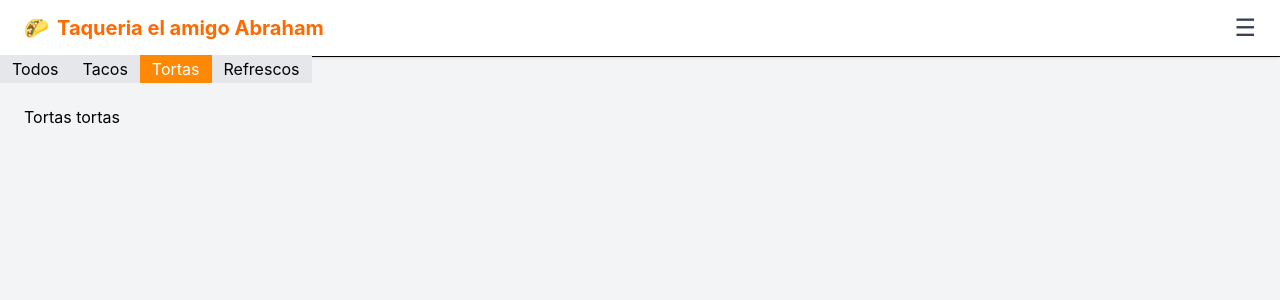
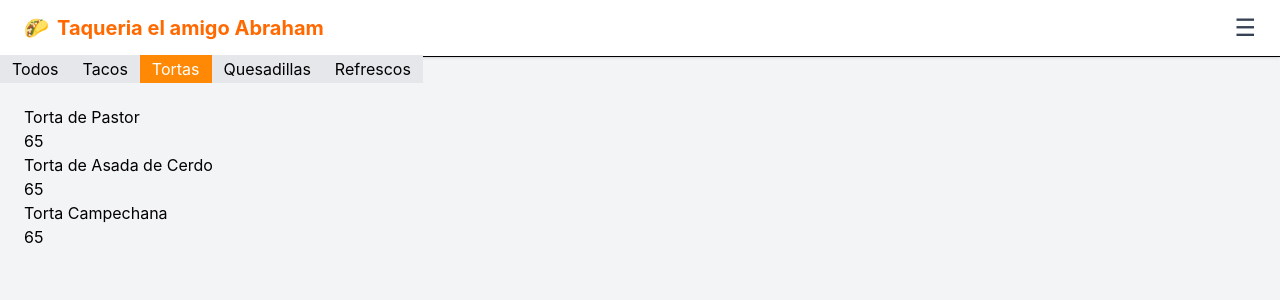
Before and after one commit to Jose-Diaz58/AdminTaco, a React (Vite) app: page /Tortas in a window 1280 px wide. Shown: the top 300 px of the page. Built offline with nearby package versions, Linux system fonts and the light colour scheme.

Commit message:
Quedo los productos

```diff
--- a/src/layouts/client/ClienteLayout.jsx
+++ b/src/layouts/client/ClienteLayout.jsx
@@ -5,6 +5,7 @@ export function ClienteLayout({ children }) {
   return (
     <div className="min-h-screen bg-gray-100">
       <Header />
+      {/* El que va home */}
       <NavLink
         to="/"
         className={({ isActive }) =>
@@ -15,6 +16,7 @@ export function ClienteLayout({ children }) {
       >
         Todos
       </NavLink>
+      {/* Tacos */}
       <NavLink
         to="/Tacos"
         className={({ isActive }) =>
@@ -25,6 +27,7 @@ export function ClienteLayout({ children }) {
       >
         Tacos
       </NavLink>
+      {/* Tortas */}
       <NavLink
         to="/Tortas"
         className={({ isActive }) =>
@@ -35,6 +38,18 @@ export function ClienteLayout({ children }) {
       >
         Tortas
       </NavLink>
+      {/* Quesadilas */}
+      <NavLink
+        to="/Quesadillas"
+        className={({ isActive }) =>
+          isActive
+            ? "bg-orange-400 text-white px-3 py-1"
+            : "bg-gray-200 text-black px-3 py-1"
+        }
+      >
+        Quesadillas
+      </NavLink>
+      {/* Refrescos */}
       <NavLink
         to="/Refrescos"
         className={({ isActive }) =>
@@ -45,8 +60,9 @@ export function ClienteLayout({ children }) {
       >
         Refrescos
       </NavLink>
+
       <main className="p-6">{children}</main>
     </div>
   );
 }
-//esta vaina es seria goku
+//PD: ESTAN TODOS LOS NAVLINKS DE NAVEGACION
--- /dev/null
+++ b/src/pages/home/Quesadillas.jsx
@@ -0,0 +1,14 @@
+import React from 'react'
+import { Productos } from '../../components/Datos/Productos'
+export function Quesadillas() {
+    const Quesadillas=Productos.filter(dato=>dato.categoria==="Quesadilla")
+    console.log(Quesadillas)
+  return (
+    <div>{Quesadillas.map((quesadillas, index) => (
+                <div key={index}>
+                  <h3>{quesadillas.nombre}</h3>
+                  <h3>{quesadillas.precio}</h3>
+                </div>
+              ))}</div>
+  )
+}
--- a/src/pages/home/Tortas.jsx
+++ b/src/pages/home/Tortas.jsx
@@ -1,10 +1,18 @@
 import React from 'react'
 import { Productos } from '../../components/Datos/Productos'
+import { Key } from 'lucide-react'
 
 export function Tortas() {
   const Tortas=Productos.filter(dato=>dato.categoria==="Torta")
   console.log(Tortas)
   return (
-    <div>Tortas tortas</div>
+    <div>
+          {Tortas.map((tortas, index) => (
+            <div key={index}>
+              <h3>{tortas.nombre}</h3>
+              <h3>{tortas.precio}</h3>
+            </div>
+          ))}
+        </div>
   )
 }
--- a/src/pages/home/index.js
+++ b/src/pages/home/index.js
@@ -2,3 +2,4 @@ export * from "./Home"
 export*from "./Tacos"
 export*from "./Tortas"
 export*from "./Refrescos"
+export*from "./Quesadillas"
--- a/src/routes/Rutas.jsx
+++ b/src/routes/Rutas.jsx
@@ -1,6 +1,6 @@
 import React from 'react';
 import {Routes,Route,Navigate} from "react-router";
-import {Home, Manager, Tacos,Tortas,Refrescos,} from "../pages";
+import {Home, Manager, Tacos,Tortas,Refrescos, Quesadillas,} from "../pages";
 import {ClienteLayout, AdminLayout} from "../layouts";
 
 export function Rutas() {
@@ -17,6 +17,7 @@ export function Rutas() {
       <Route path='/Tacos' element={LoadedLayout(ClienteLayout,Tacos)}/>
       <Route path="/Tortas" element={LoadedLayout(ClienteLayout,Tortas)}/>
       <Route path="/Refrescos" element={LoadedLayout(ClienteLayout,Refrescos)}/>
+      <Route path='/Quesadillas' element={LoadedLayout(ClienteLayout,Quesadillas)}/>
       <Route path= '/Manager' element={LoadedLayout(AdminLayout,Manager)}/>
       <Route path="*" element={<Navigate to="/" />} />
     </Routes>
```
